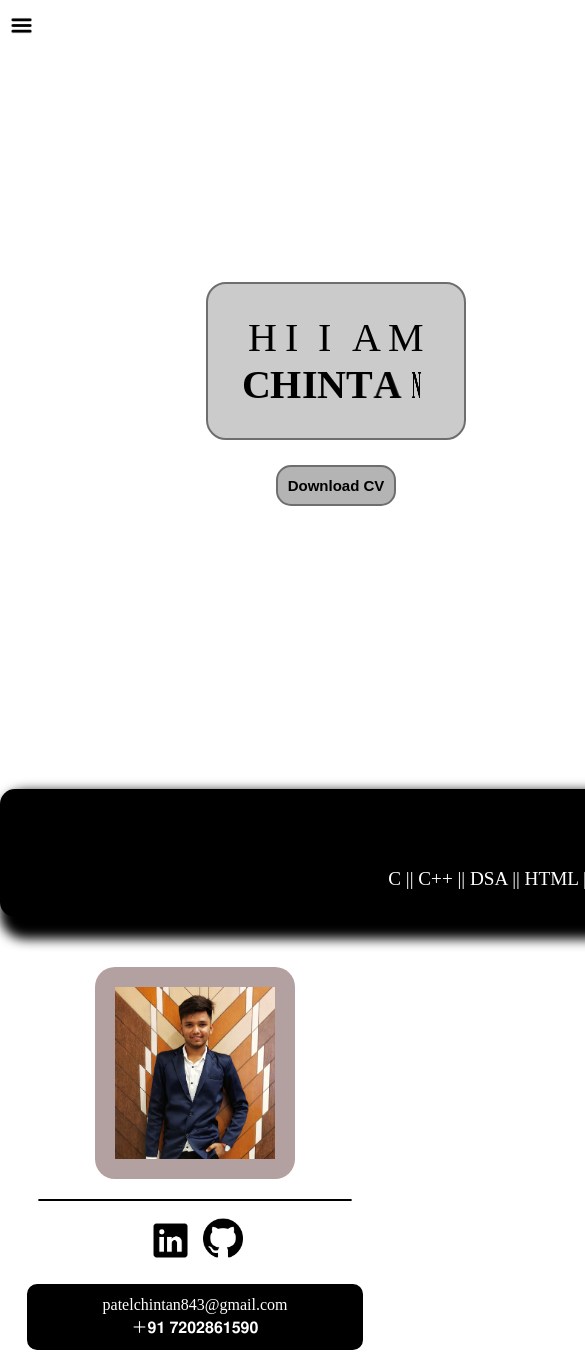
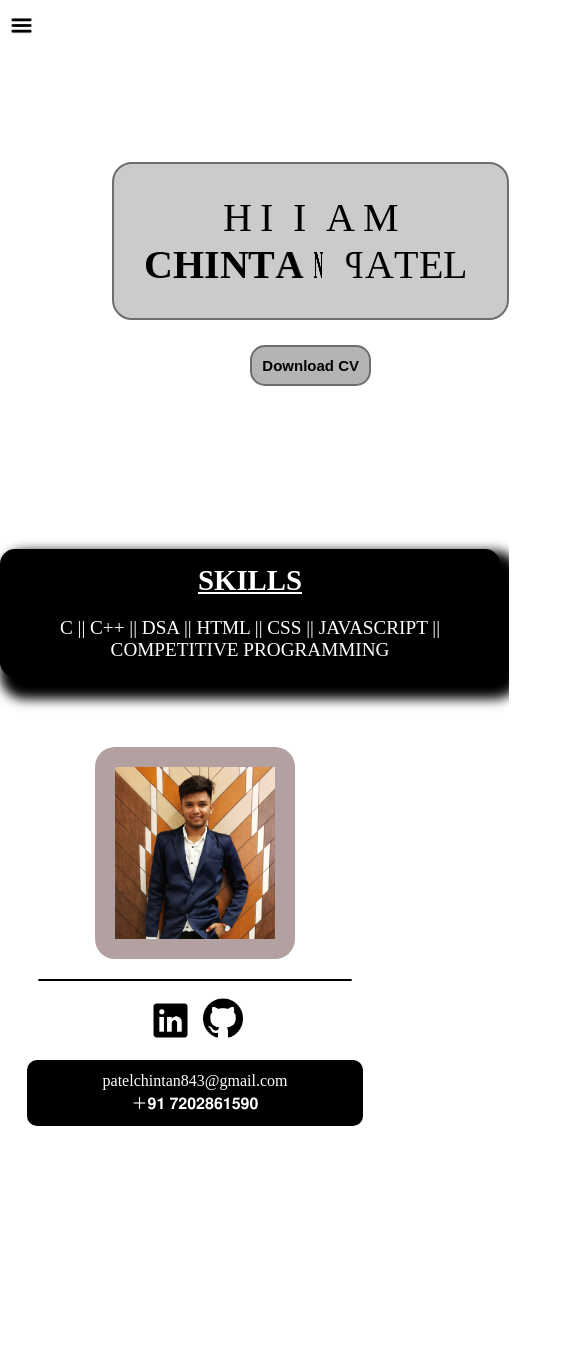
Before and after one commit to pchintan243/Portfolio, a plain HTML site: page index.html in a window 390 px wide. Shown: the top 1353 px of the page, 585 px wide, since content can reach past the window. After the commit the page ends 1146 px from the top, so only its background shows below. Drawn offline with Linux system fonts and the light colour scheme; a web font is replaced by a local one.

Commit message:
responsive web

```diff
--- a/index.html
+++ b/index.html
@@ -76,11 +76,11 @@
     <h2 id="head">SKILLS</h2>
     C || C++ || DSA || HTML || CSS || JAVASCRIPT || COMPETITIVE PROGRAMMING
   </div>
+  <div class="content">
     <div class="myPhoto">
       <img src="image/chintan.jpg" alt="">
     </div>
     <hr>
-
 
     <div class="link">
       <a href="https://www.linkedin.com/in/pchintan243/" target="_blank">
@@ -91,11 +91,10 @@
       </a>
     </div>
     <div id="email">
-    <div>patelchintan843@gmail.com</div>
-    <div>＋𝟗𝟏 𝟕𝟐𝟎𝟐𝟖𝟔𝟏𝟓𝟗𝟎</div>
+      <p>patelchintan843@gmail.com</p>
+      <p>＋𝟗𝟏 𝟕𝟐𝟎𝟐𝟖𝟔𝟏𝟓𝟗𝟎</p>
     </div>
-
-
+  </div>
   <script src="script.js"></script>
 </body>
 
--- a/style.css
+++ b/style.css
@@ -7,6 +7,10 @@
     margin: 0;
     padding: 0;
 }
+
+/* body {
+    display: block;
+} */
 
 .container {
     display: flex;
@@ -209,7 +213,6 @@
 }
 
 .ham {
-
     margin-top: 4px;
 }
 
@@ -218,6 +221,13 @@
     margin-top: 4px;
 }
 
+.content {
+    display: flex;
+    flex-direction: column;
+    justify-content: center;
+    align-items: center;
+    margin: auto;
+}
 .link {
     /* background-color: black; */
     display: flex;
@@ -226,7 +236,7 @@
     margin: 2px;
 }
 
-.link img {
+.link a {
     padding: 5px;
 }
 
@@ -252,7 +262,13 @@ hr {
     width: 80%;
     margin-bottom: 20px;
 }
-
+#email p {
+    /* text-align: center; */
+    display: flex;
+    margin: auto;
+    justify-content: center;
+    align-items: center;
+}
 .myPhoto {
     display: flex;
     margin: auto;
@@ -266,16 +282,16 @@ hr {
 
 .myPhoto img {
     /* display: flex; */
+    /* justify-content: center;     */
+    /* align-items: center; */
     /* margin: auto; */
-    /* justify-content: center; */
-    /* align-items: center; */
     width: 100%;
     /* padding: 20px; */
 }
 
 
 
-@media (max-width: 800px) {
+@media (max-width: 960px) {
 
     /* .sidebar {
         transform: translate(-443px, 0px);
@@ -286,17 +302,25 @@ hr {
     }
 }
 
-@media (max-width: 520px) {
+@media (max-width: 580px) {
     .waviy {
         font-size: 2rem;
     }
-
+    .devInfo {
+        display: flex;
+        justify-content: center;
+        align-items: center;
+    }
     .first {
         display: flex;
+        margin: auto;
+        justify-content: center;
+        align-items: center;
+        width: 210px;
     }
 
     .patel {
-        display: none;
+        display: flex;
     }
 
     .chintan {
@@ -304,4 +328,48 @@ hr {
         margin-left: 0;
         margin-right: 0;
     }
+
+    .myPhoto {
+        /* display: block; */
+        /* display: flex; */
+        /* margin: auto; */
+        /* margin-top: 50px; */
+    }
+    .link a img{
+        display: flex;
+        justify-content: center;
+        align-items: center;
+        /* margin: auto; */
+        /* width: 100px; */
+    }
 }
+
+@media (max-width: 500px) {
+    .infocontainer {
+        margin: auto;
+        margin-left: 7rem;
+    }
+    .skills {
+        display: flex;
+        margin: auto;
+        margin-bottom: 20px;
+        justify-content: center;
+        text-align: center;
+        width: 500px;
+    }
+
+    /* .myPhoto {
+        display: flex;
+        margin: auto;
+        margin-bottom: 20px;
+        margin-top: 50px;
+        background-color: #5024246e;
+        border-radius: 20px;
+        width: 10em;
+        padding: 20px;
+    }
+    /* .myPhoto img { */
+        display: flex;
+        margin: auto;
+    } */
+}
```
Lines whose indentation alone changed are shown as unchanged.
